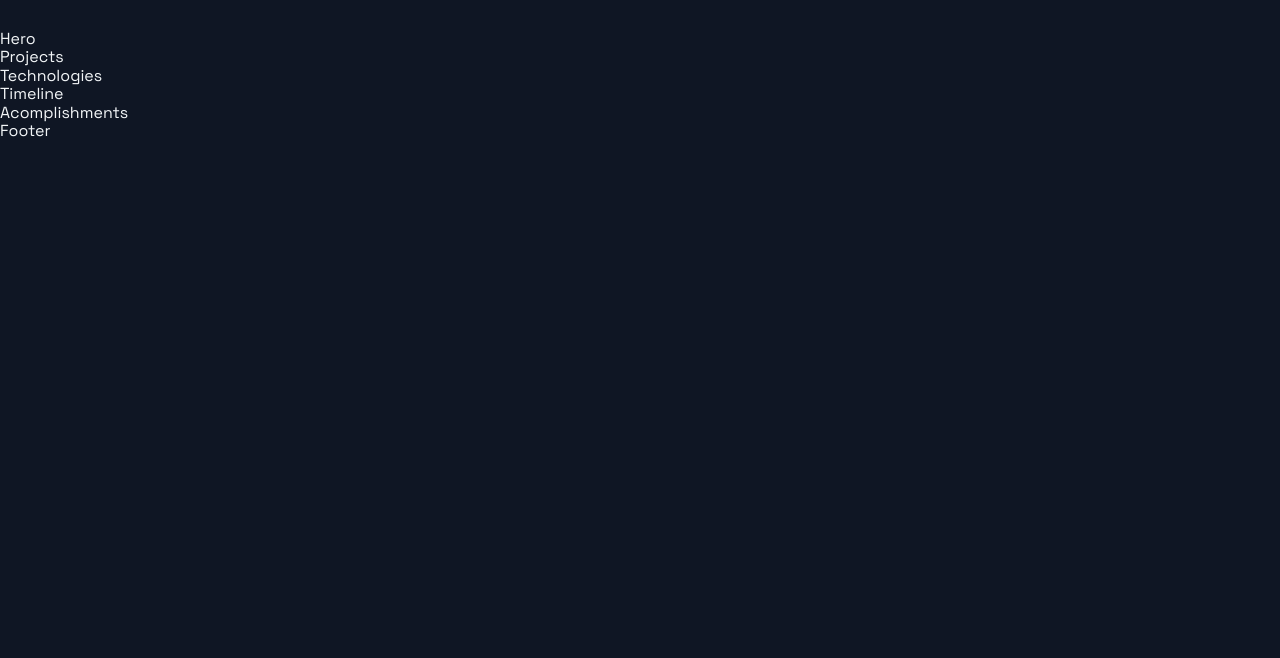
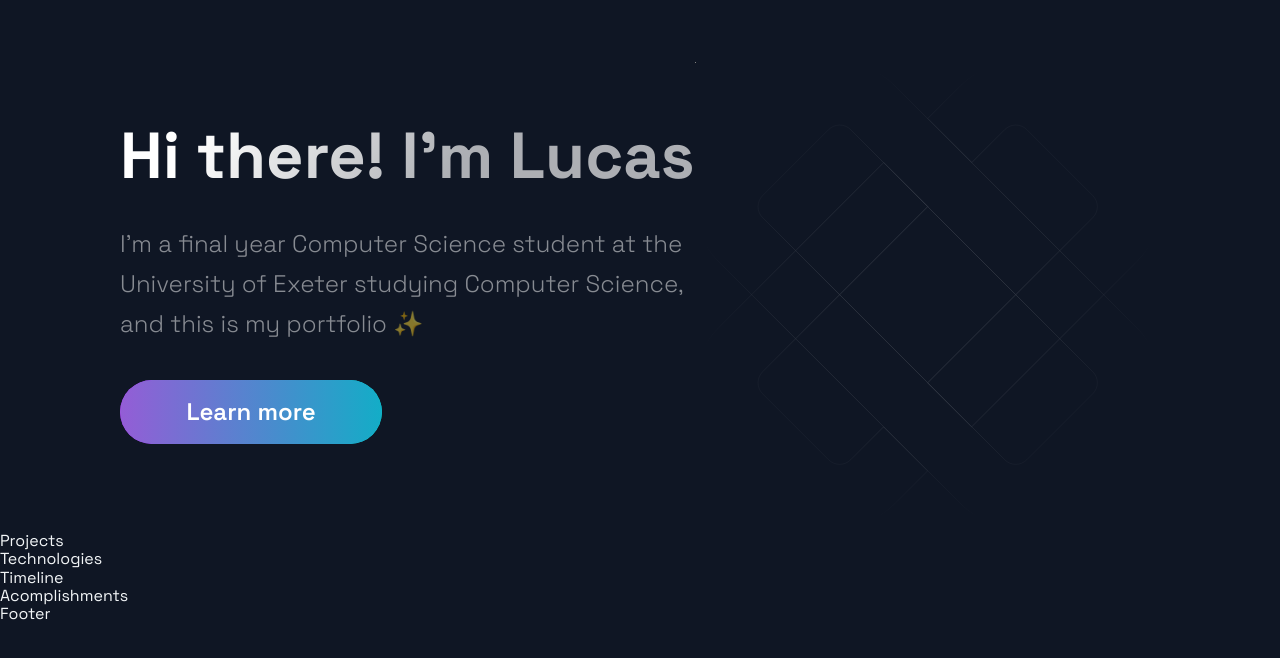
Before and after one commit to lucas-ps/1uc.as-portfolio-website, a Next.js app: page / in a window 1280 px wide. Shown: the top 658 px of the page. Built offline with nearby package versions, Linux system fonts and the light colour scheme.

Commit message:
Implemented homepage

```diff
--- a/src/components/Hero/Hero.js
+++ b/src/components/Hero/Hero.js
@@ -5,9 +5,19 @@ import Button from '../../styles/GlobalComponents/Button';
 import { LeftSection } from './HeroStyles';
 
 const Hero = (props) => (
-  <div>
-    Hero
-  </div>
+  <section row nopadding>
+    <LeftSection>
+      <SectionTitle main center>
+        Hi there! I'm Lucas
+      </SectionTitle>
+      <SectionText>
+      I'm a final year Computer Science student at the University of Exeter studying Computer Science, and this is my portfolio ✨
+      </SectionText>
+      <Button href="#contact">Learn more</Button>
+    </LeftSection>
+
+  </section>
+
 );
 
 export default Hero;
--- a/src/pages/index.js
+++ b/src/pages/index.js
@@ -10,10 +10,10 @@ import { Section } from '../styles/GlobalComponents';
 const Home = () => {
   return (
     <Layout>
-      {/* <Section grid> */}
+      <Section grid>
         <Hero />
-        {/* <BgAnimation /> */}
-      {/* </Section> */}
+        <BgAnimation />
+      </Section>
       <Projects />
       <Technologies />
       <Timeline />
```
